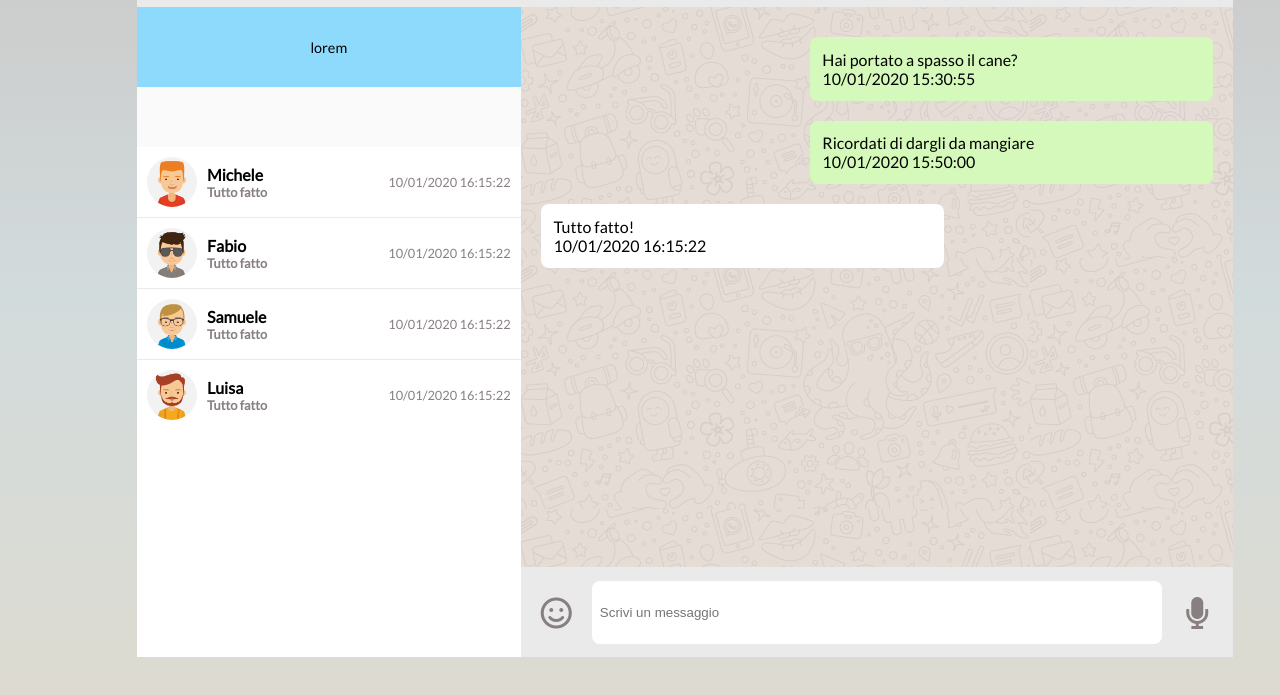
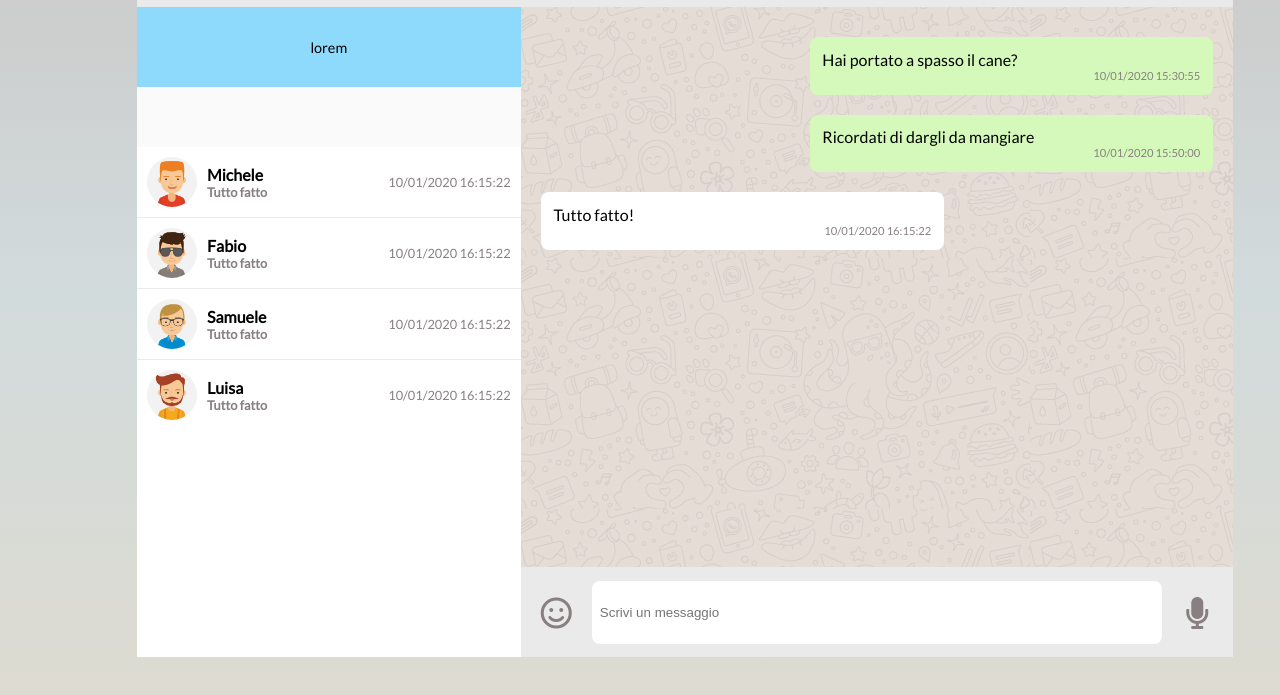
Before and after one commit to ChiaraPassaro/classe49-vue-boolzapp, a plain HTML site: page index.html in a window 1280 px wide. Shown: the part 103-798 px from the top of the page. Drawn offline with nearby package versions, Linux system fonts and the light colour scheme.

Commit message:
messages

```diff
--- a/index.html
+++ b/index.html
@@ -87,24 +87,31 @@
               </ul>
             </div>
           </header>
-          <div class="messages">
-            <div
-              v-for="(message, index) in contacts[indexContact].messages" class="message"
-              :class="(message.status == 'sent') ? 'sent' : 'received'"
-            >
-              <div> {{ message.text }}</div>
-              <div> {{ message.date }}</div>
+
+            <div class="messages">
+              <div v-for="(message, index) in contacts[indexContact].messages" class="message"
+                :class="(message.status == 'sent') ? 'sent' : 'received'">
+                <div class="message-text">
+                  <div class="message-text-content">
+                    {{ message.text }}
+                  </div>
+                  <i class="fa fa-chevron-down f-right message-options"></i>
+                </div>
+                <div class="message-date"> {{ message.date }}</div>
+
+                <!-- hidden menu -->
+                <!-- <ul class="message-options-panel" v-if="messageActive.show && index === messageActive.index">
+                  <li class="message-options-panel-item">
+                    Info messaggio
+                  </li>
+                  <li class="message-options-panel-item">
+                    Cancella messaggio
+                  </li>
+                </ul> -->
+                <!-- /hidden menu -->
+              </div>
+
             </div>
-            <!-- <div class="message sent">
-              Lorem ipsum dolor sit amet consectetur adipisicing elit. Sit maxime repudiandae quaerat veniam sapiente maiores, facilis deleniti corrupti amet quis repellat cumque, minus numquam pariatur? Officiis a facilis itaque assumenda?
-            </div>
-            <div class="message">
-              Lorem ipsum dolor sit amet consectetur adipisicing elit. Sit maxime repudiandae quaerat veniam sapiente maiores, facilis deleniti corrupti amet quis repellat cumque, minus numquam pariatur? Officiis a facilis itaque assumenda?
-            </div>
-            <div class="message">
-              Lorem ipsum dolor sit amet consectetur adipisicing elit. Sit maxime repudiandae quaerat veniam sapiente maiores, facilis deleniti corrupti amet quis repellat cumque, minus numquam pariatur? Officiis a facilis itaque assumenda?
-            </div> -->
-          </div>
           <div class="input-message">
             <div class="input-message-icon f-left">
               <i class="far fa-smile"></i>
```
